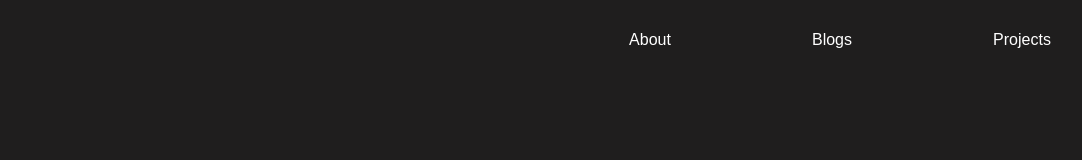
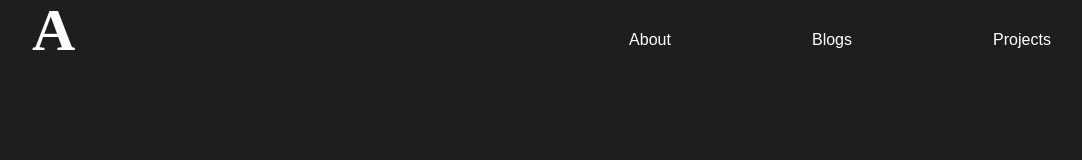
Before and after one commit to Alicerichardson28/portfolio, a React (Create React App) app: page / in a window 1280 px wide. Shown: the top 160 px of the page, without its empty margins (88-1170 px from the left). Built offline with nearby package versions, Linux system fonts and the light colour scheme.

Commit message:
add logo

```diff
--- a/src/components/Navbar.css
+++ b/src/components/Navbar.css
@@ -140,3 +140,11 @@ a {
     margin-top: 2em;
     color: white;
 }
+
+.logo {
+    position: absolute;
+    color: white;
+    font-size: 60px;
+    font-weight: 900;
+    margin-left: 2em;
+}
--- a/src/components/Navbar.js
+++ b/src/components/Navbar.js
@@ -7,6 +7,7 @@ export default class Navbar extends Component {
         return (
             <>
                 <div className='first-container'>
+                        <h1 className='logo'>A</h1>
                         <ul className='nav-container'>
                                 <Link to="/about">
                                     <li className='nav-list'>About</li>
```
Also changed, not shown: src/components/Blogs.js (indentation only). Lines whose indentation alone changed are shown as unchanged.
